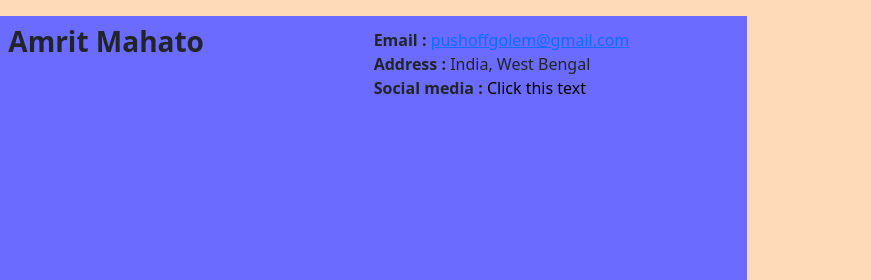
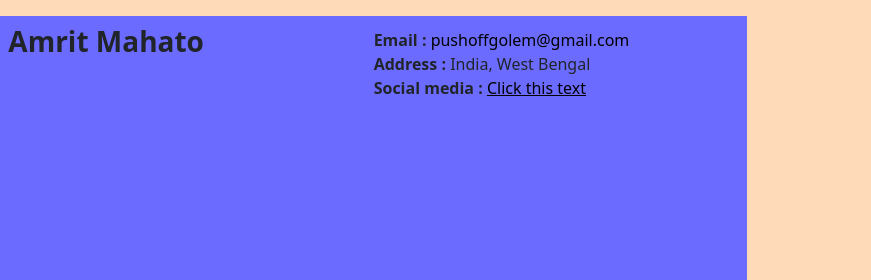
Before and after one commit to stabgoblin/aboutme, a plain HTML site: page index.htm in a window 1280 px wide. Shown: the top 280 px of the page, 409-1280 px from the left. Drawn offline with nearby package versions, Linux system fonts and the light colour scheme.

Commit message:
Update index.htm
changed colour of email link

```diff
--- a/index.htm
+++ b/index.htm
@@ -18,9 +18,9 @@
                     Amrit Mahato
                 </div>
                 <div class="col p-1 m-1">
-                    <strong>Email : </strong> <a href="mailto:pushoffgolem@gmail.com">pushoffgolem@gmail.com<a> <br>
+                    <strong>Email : </strong> <a href="mailto:pushoffgolem@gmail.com" style="color: black; text-decoration: none;">pushoffgolem@gmail.com<a> <br>
                     <strong>Address : </strong> India, West Bengal<br>
-                    <strong>Social media : </strong><a href="https://youtube.com/watch?v=G8iEMVr7GFg" target="_blank" style="color: black; text-decoration: none;">Click this text</a>
+                    <strong>Social media : </strong><a href="https://youtube.com/watch?v=G8iEMVr7GFg" target="_blank" style="color: black;">Click this text</a>
                 </div>
             </div>
             <div class="row m-3 p-1">
```
